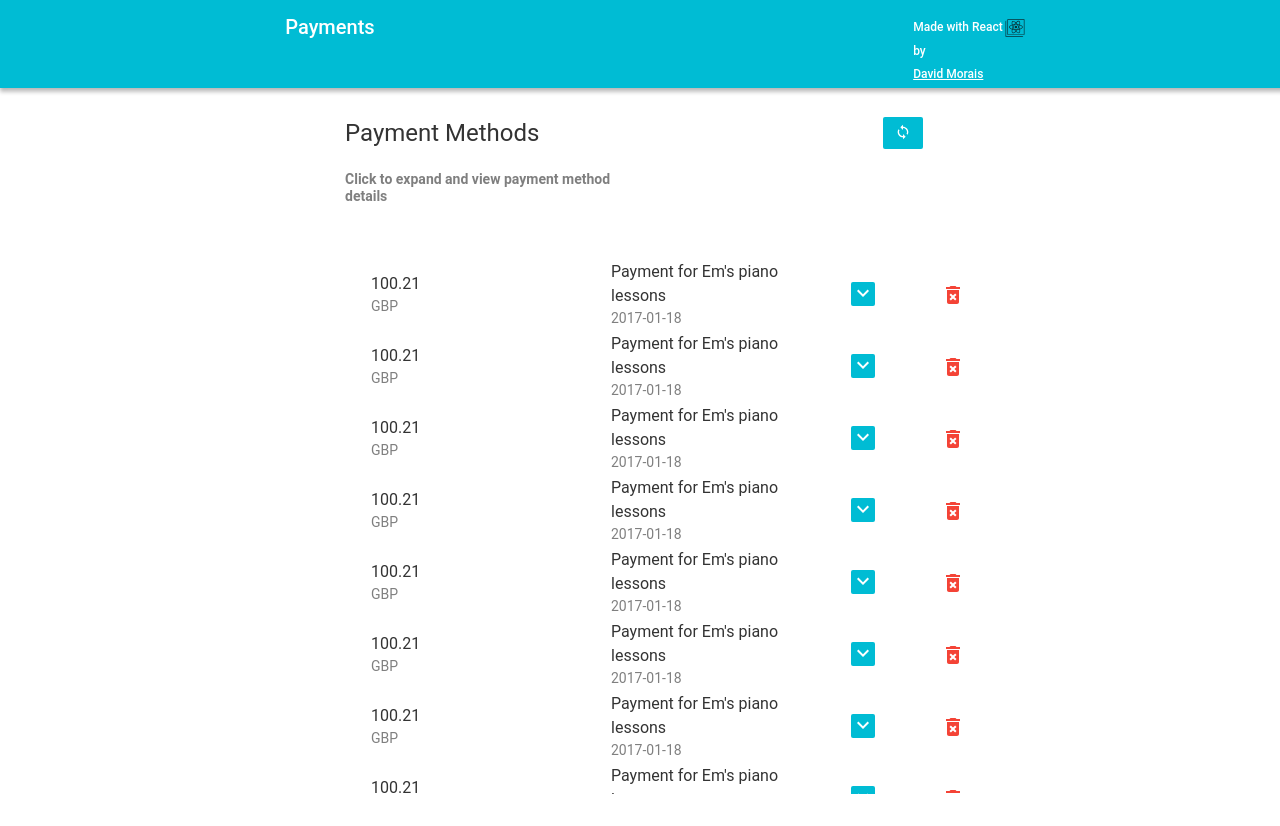
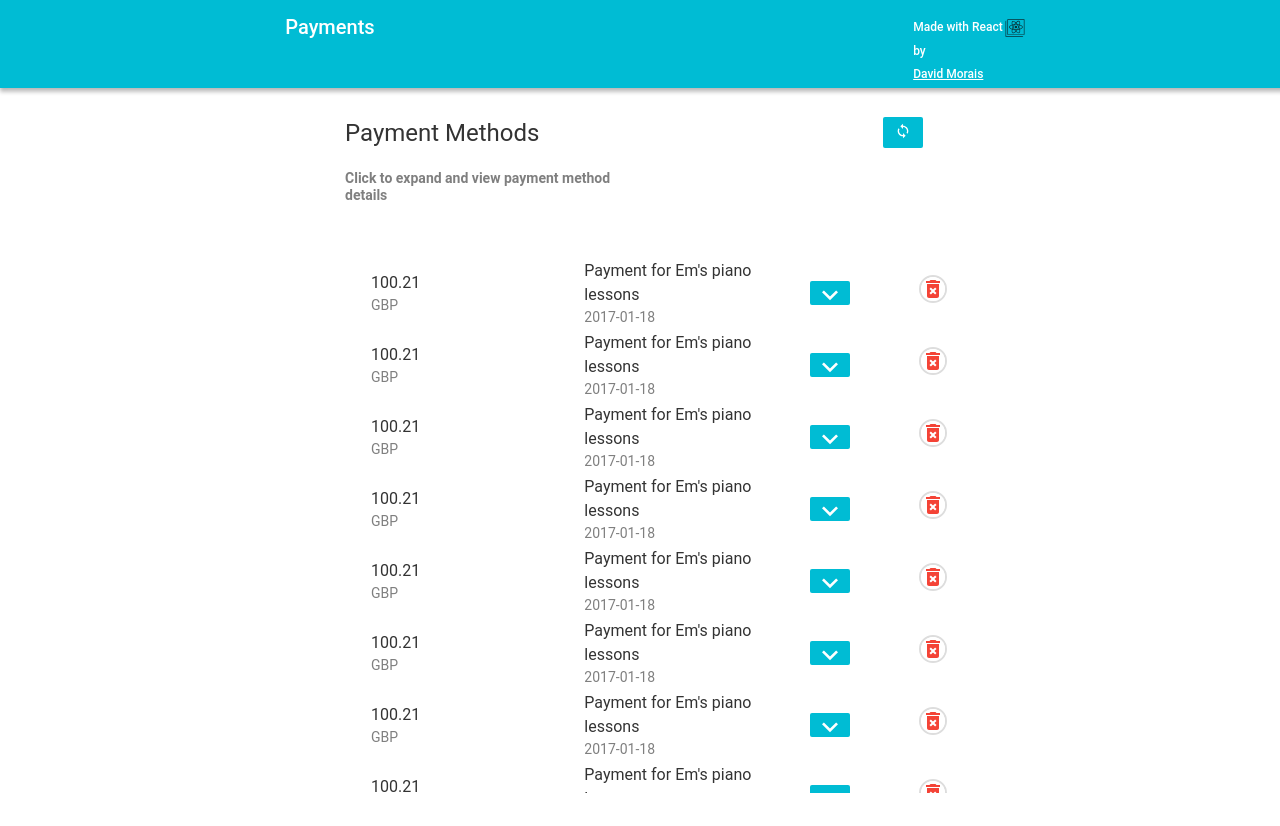
Before and after one commit to dmorais92/paymentMethodsPoc, a React app: page / in a window 1280 px wide. Shown: the top 826 px of the page. Built offline with nearby package versions, Linux system fonts and the light colour scheme; no server answers.

Commit message:
Adjust styling for delete button

```diff
--- a/src/Components/Components.styled.js
+++ b/src/Components/Components.styled.js
@@ -48,10 +48,11 @@ const Layout = styled.div`
 		display: flex;
 		justify-content: space-between;
 		align-items: center;
+	}
 	button {
 		margin: 12px;
 		padding: 6px;
-			height: 32px;
+		height: auto;
 		&.syncing {
 			svg {
 				animation: spin 0.5s ease-out infinite;
@@ -63,7 +64,6 @@ const Layout = styled.div`
 			margin: 0px 6px;
 			> :first-child {
 				fill: ${THEME.colors.secondary};
-				}
 			}
 		}
 	}
@@ -132,6 +132,9 @@ const ListItem = styled.li`
 	width: 100%;
 	align-items: center;
 	border-radius: 2px;
+	button {
+		height: 24px;
+	}
 	svg {
 		height: 12px;
 		width: 12px;
@@ -169,7 +172,6 @@ const Button = styled.button`
 	border-radius: 2px;
 	border: none;
 	color: ${THEME.colors.secondary};
-	height: 24px;
 	&:hover {
 		background-color: ${props => (!props.plain && '#0097a7') || 'transparent'};
 		cursor: pointer;
--- a/src/Components/PaymentMethodItem.jsx
+++ b/src/Components/PaymentMethodItem.jsx
@@ -18,6 +18,11 @@ const StyledDeleteIcon = styled(DeleteIcon)`
 	&& {
 		height: 24px;
 		width: 24px;
+		border-radius: 50px;
+		border: 2px solid #ddd;
+		position: relative;
+		bottom: 12px;
+
 		> :nth-child(2) {
 			fill: #f44336;
 		}
```
Lines whose indentation alone changed are shown as unchanged.
